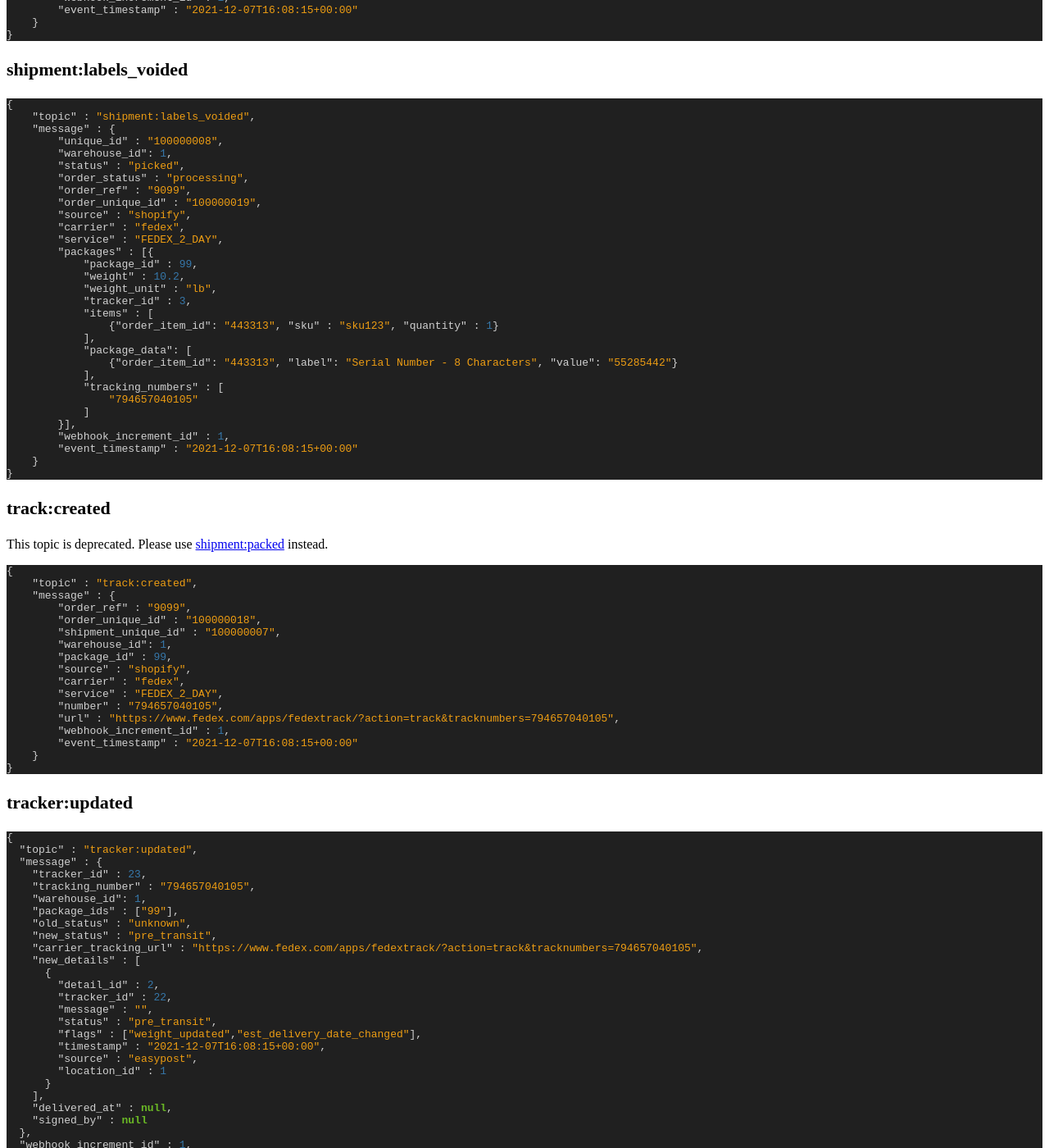
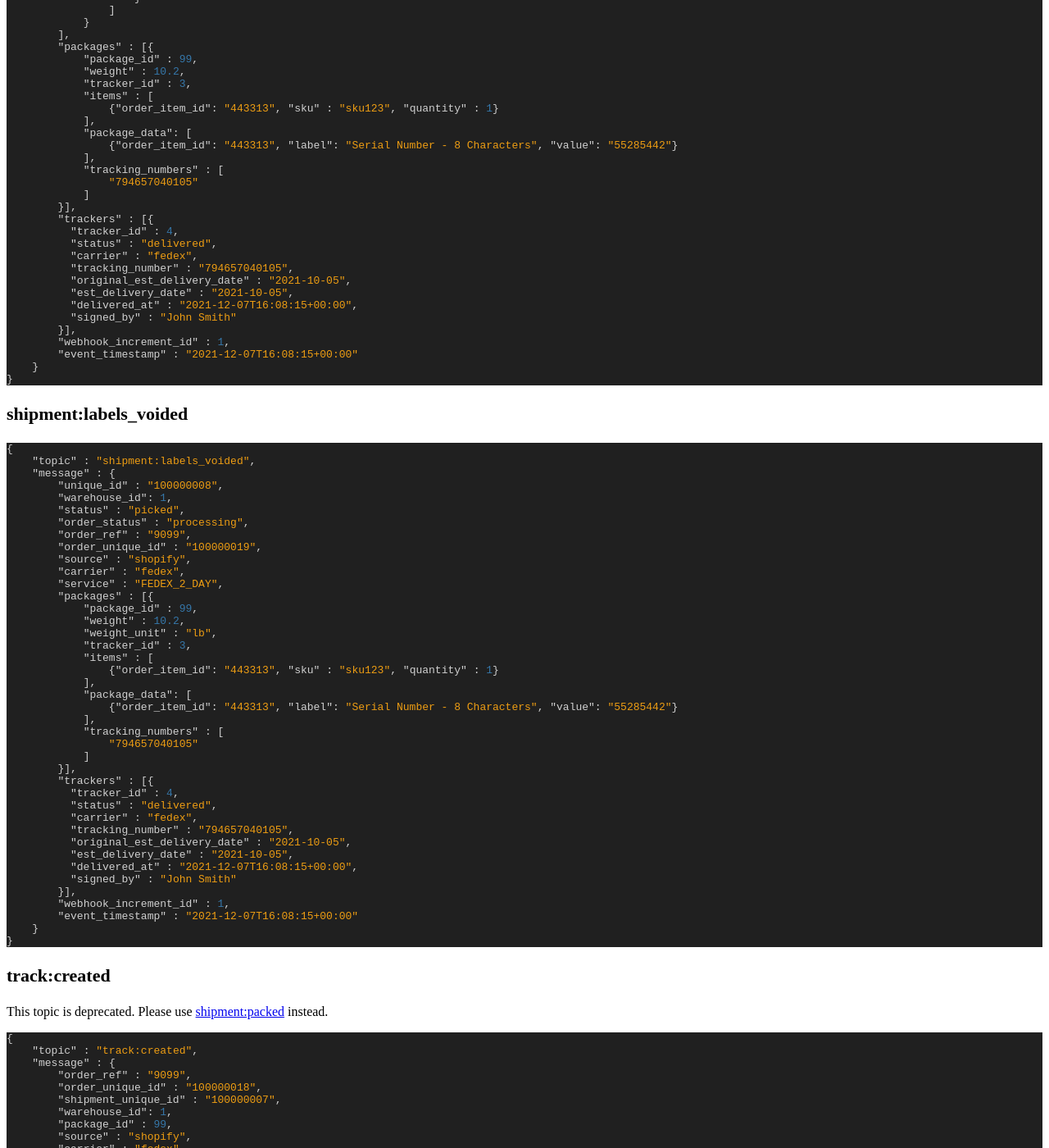
Before and after one commit to ShipStream/shipstream.github.io, a Jekyll site: the page built from _posts/2015-06-12-topics.md, in a window 1280 px wide and 1400 px high, scrolled down 13985 px. Shown: the whole window at 82% size. Built offline with Jekyll 4.4.1, drawn with Linux system fonts in a browser that asks for light colours; a style sheet for code colours, icons or effects is not loaded; some of the changed text lies outside the part shown.

Commit message:
Document added trackers data to all shipment topics

```diff
--- a/_posts/2015-06-12-topics.md
+++ b/_posts/2015-06-12-topics.md
@@ -776,6 +776,16 @@ include the `qty_adjust` key, but rather only the absolute values.
                 "https://www.fedex.com/apps/fedextrack/?action=track&tracknumbers=794657040105"
             ]
         }],
+        "trackers" : [{
+          "tracker_id" : 4,
+          "status" : "delivered",
+          "carrier" : "fedex",
+          "tracking_number" : "794657040105",
+          "original_est_delivery_date" : "2021-10-05",
+          "est_delivery_date" : "2021-10-05",
+          "delivered_at" : "2021-12-07T16:08:15+00:00",
+          "signed_by" : "John Smith"
+        }],
         "webhook_increment_id" : 1,
         "event_timestamp" : "2021-12-07T16:08:15+00:00"
     }
@@ -833,6 +843,16 @@ include the `qty_adjust` key, but rather only the absolute values.
             "tracking_urls" : [
                 "https://www.fedex.com/apps/fedextrack/?action=track&tracknumbers=794657040105"
             ]
+        }],
+        "trackers" : [{
+          "tracker_id" : 4,
+          "status" : "delivered",
+          "carrier" : "fedex",
+          "tracking_number" : "794657040105",
+          "original_est_delivery_date" : "2021-10-05",
+          "est_delivery_date" : "2021-10-05",
+          "delivered_at" : "2021-12-07T16:08:15+00:00",
+          "signed_by" : "John Smith"
         }],
         "webhook_increment_id" : 1,
         "event_timestamp" : "2021-12-07T16:08:15+00:00"
@@ -893,18 +913,16 @@ include the `qty_adjust` key, but rather only the absolute values.
                 "https://www.fedex.com/apps/fedextrack/?action=track&tracknumbers=794657040105"
             ]
         }],
-        "trackers" : [
-          {
-            "tracker_id" : 4,
-            "status" : "delivered",
-            "carrier" : "fedex",
-            "tracking_number" : "794657040105",
-            "original_est_delivery_date" : "2021-10-05",
-            "est_delivery_date" : "2021-10-05",
-            "delivered_at" : "2021-12-07T16:08:15+00:00",
-            "signed_by" : "John Smith"
-          }
-        ],
+        "trackers" : [{
+          "tracker_id" : 4,
+          "status" : "delivered",
+          "carrier" : "fedex",
+          "tracking_number" : "794657040105",
+          "original_est_delivery_date" : "2021-10-05",
+          "est_delivery_date" : "2021-10-05",
+          "delivered_at" : "2021-12-07T16:08:15+00:00",
+          "signed_by" : "John Smith"
+        }],
         "webhook_increment_id" : 1,
         "event_timestamp" : "2021-12-07T16:08:15+00:00"
     }
@@ -959,6 +977,16 @@ include the `qty_adjust` key, but rather only the absolute values.
                 "794657040105"
             ]
         }],
+        "trackers" : [{
+          "tracker_id" : 4,
+          "status" : "delivered",
+          "carrier" : "fedex",
+          "tracking_number" : "794657040105",
+          "original_est_delivery_date" : "2021-10-05",
+          "est_delivery_date" : "2021-10-05",
+          "delivered_at" : "2021-12-07T16:08:15+00:00",
+          "signed_by" : "John Smith"
+        }],
         "webhook_increment_id" : 1,
         "event_timestamp" : "2021-12-07T16:08:15+00:00"
     }
@@ -996,6 +1024,16 @@ include the `qty_adjust` key, but rather only the absolute values.
             "tracking_numbers" : [
                 "794657040105"
             ]
+        }],
+        "trackers" : [{
+          "tracker_id" : 4,
+          "status" : "delivered",
+          "carrier" : "fedex",
+          "tracking_number" : "794657040105",
+          "original_est_delivery_date" : "2021-10-05",
+          "est_delivery_date" : "2021-10-05",
+          "delivered_at" : "2021-12-07T16:08:15+00:00",
+          "signed_by" : "John Smith"
         }],
         "webhook_increment_id" : 1,
         "event_timestamp" : "2021-12-07T16:08:15+00:00"
```
